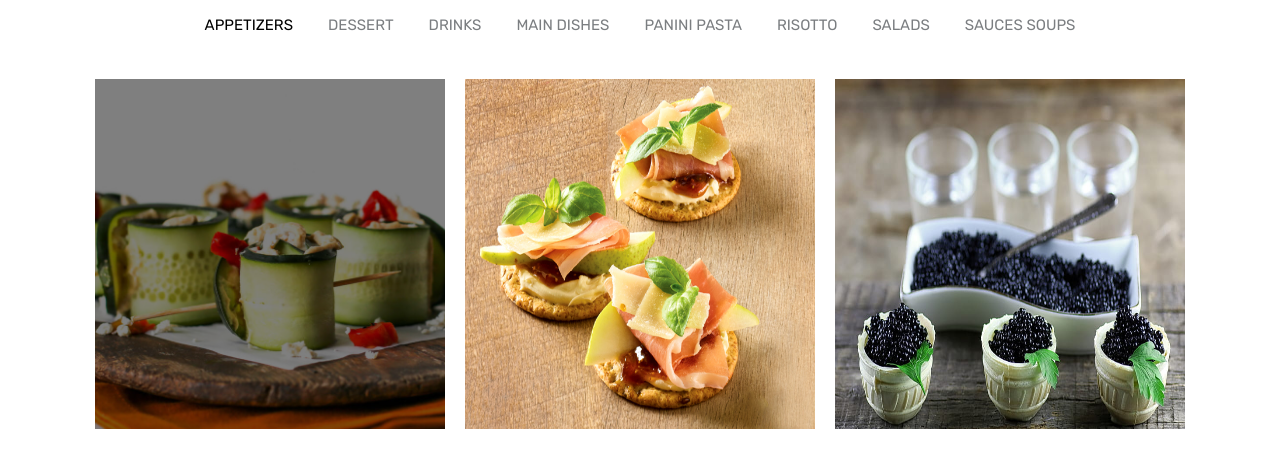
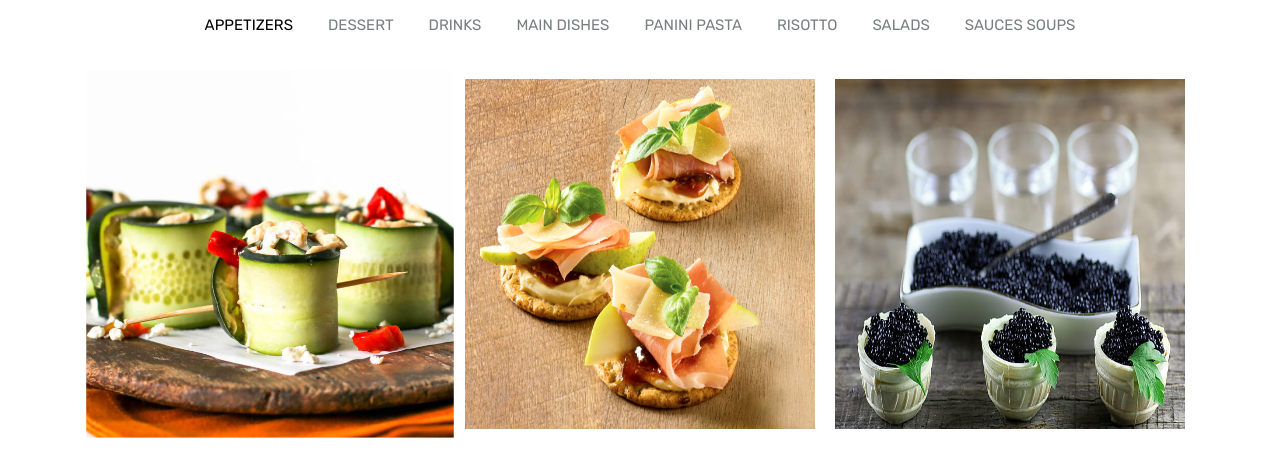
Before and after one commit to yoyoyo8x/cruncho.com, a plain HTML site: page Gallery.html in a window 1280 px wide. In both pictures the pointer is over the element 270 px from the left and 532 px from the top of the page. Shown: the part 275-728 px from the top of the page. Drawn offline with nearby package versions, Linux system fonts and the light colour scheme.

Commit message:
Update Gallery.css

```diff
--- a/assets/CSS/Gallery.css
+++ b/assets/CSS/Gallery.css
@@ -136,7 +136,7 @@ scale:0.9;
 }
 
 .item:hover{
-  filter: brightness(50%);
+  scale:1.05;
   transition: all 1s;
 }
 
```
